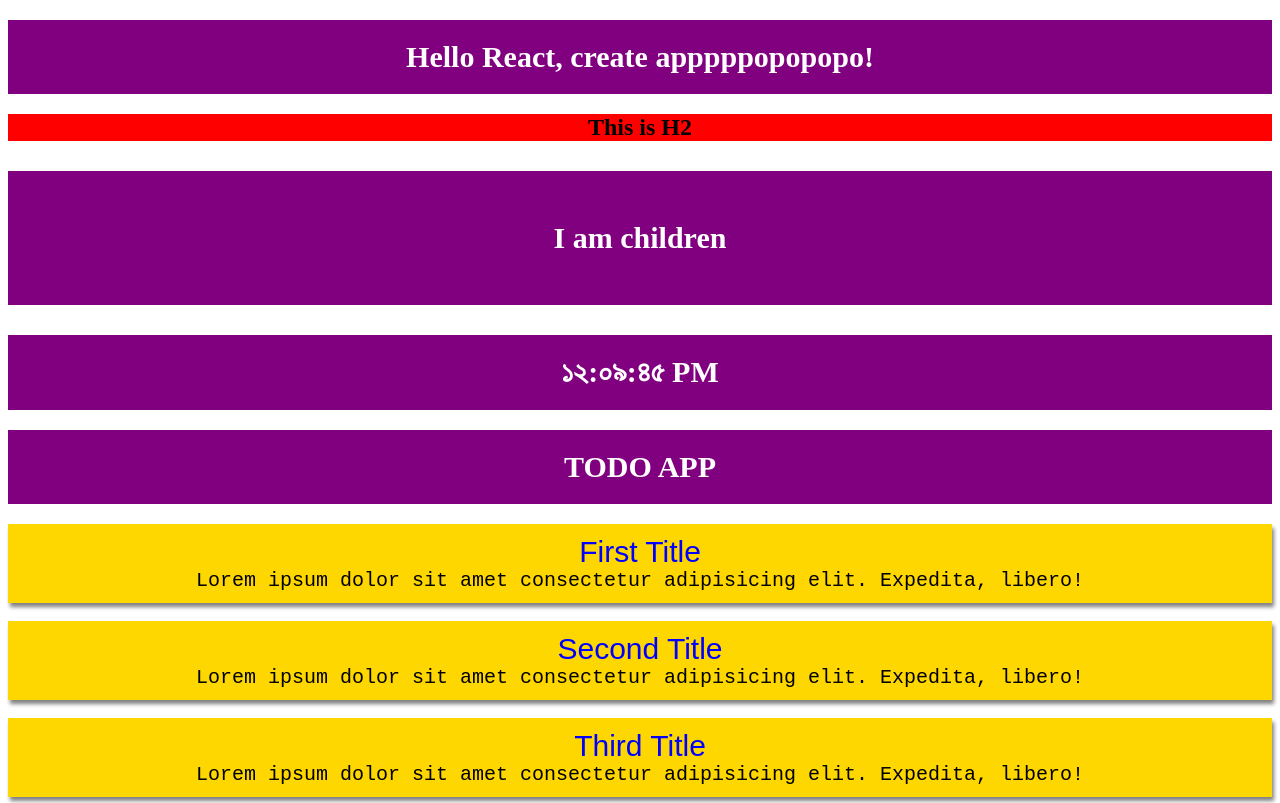
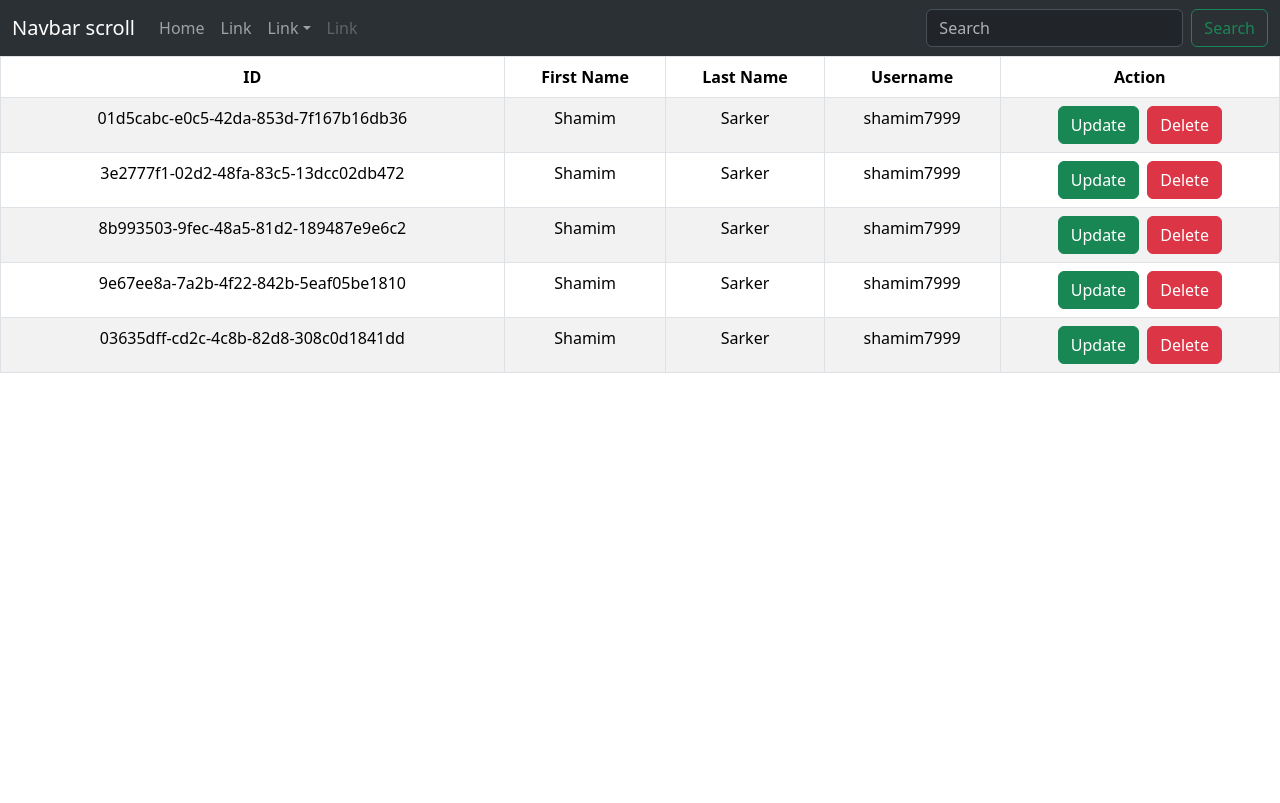
Before and after one commit to shamim7999/react, a React (Create React App) app in the folder my-react-app-2/: page / in a window 1280 px wide. Shown: the top 803 px of the page. Built offline with nearby package versions, Linux system fonts and the light colour scheme.

Commit message:
Added UserData

```diff
--- a/my-react-app-2/package.json
+++ b/my-react-app-2/package.json
@@ -6,10 +6,13 @@
     "@testing-library/jest-dom": "^5.17.0",
     "@testing-library/react": "^13.4.0",
     "@testing-library/user-event": "^13.5.0",
+    "bootstrap": "^5.3.3",
     "react": "^18.2.0",
+    "react-bootstrap": "^2.10.2",
     "react-dom": "^18.2.0",
     "react-scripts": "5.0.1",
     "uuid": "^9.0.1",
+    "uuidv4": "^6.2.13",
     "web-vitals": "^2.1.4"
   },
   "scripts": {
--- a/my-react-app-2/public/index.html
+++ b/my-react-app-2/public/index.html
@@ -16,6 +16,12 @@
       user's mobile device or desktop. See https://developers.google.com/web/fundamentals/web-app-manifest/
     -->
     <link rel="manifest" href="%PUBLIC_URL%/manifest.json" />
+    <link
+      rel="stylesheet"
+      href="https://cdn.jsdelivr.net/npm/bootstrap@5.3.2/dist/css/bootstrap.min.css"
+      integrity="sha384-T3c6CoIi6uLrA9TneNEoa7RxnatzjcDSCmG1MXxSR1GAsXEV/Dwwykc2MPK8M2HN"
+      crossorigin="anonymous"
+    />
     <!--
       Notice the use of %PUBLIC_URL% in the tags above.
       It will be replaced with the URL of the `public` folder during the build.
@@ -32,6 +38,8 @@
     <div id="root"></div>
 
 
+
+
     <script src="../src/index.js" type="text/jsx"></script>
   </body>
 </html>
--- /dev/null
+++ b/my-react-app-2/src/Apps/NavbarApp.js
@@ -0,0 +1,12 @@
+import React from "react";
+import NavbarBootstrap from "../components/Navbar";
+
+const NavbarApp = () => {
+    return (
+        <div>
+            <NavbarBootstrap />
+        </div>
+    );
+};
+
+export default NavbarApp;
--- /dev/null
+++ b/my-react-app-2/src/Apps/TableDataApp.js
@@ -0,0 +1,12 @@
+import React from "react";
+import TableData from "../components/TableData";
+
+const TableDataApp = () => {
+    return (
+        <div>
+            <TableData />
+        </div>
+    );
+};
+
+export default TableDataApp;
--- /dev/null
+++ b/my-react-app-2/src/components/Navbar.js
@@ -0,0 +1,51 @@
+import Button from 'react-bootstrap/Button';
+import Container from 'react-bootstrap/Container';
+import Form from 'react-bootstrap/Form';
+import Nav from 'react-bootstrap/Nav';
+import Navbar from 'react-bootstrap/Navbar';
+import NavDropdown from 'react-bootstrap/NavDropdown';
+
+function NavbarBootstrap() {
+  return (
+    <Navbar expand="lg" bg="dark" data-bs-theme="dark" className="bg-body-tertiary">
+      <Container fluid>
+        <Navbar.Brand href="#">Navbar scroll</Navbar.Brand>
+        <Navbar.Toggle aria-controls="navbarScroll" />
+        <Navbar.Collapse id="navbarScroll">
+          <Nav
+            className="me-auto my-2 my-lg-0"
+            style={{ maxHeight: '100px' }}
+            navbarScroll
+          >
+            <Nav.Link href="#action1">Home</Nav.Link>
+            <Nav.Link href="#action2">Link</Nav.Link>
+            <NavDropdown title="Link" id="navbarScrollingDropdown">
+              <NavDropdown.Item href="#action3">Action</NavDropdown.Item>
+              <NavDropdown.Item href="#action4">
+                Another action
+              </NavDropdown.Item>
+              <NavDropdown.Divider />
+              <NavDropdown.Item href="#action5">
+                Something else here
+              </NavDropdown.Item>
+            </NavDropdown>
+            <Nav.Link href="#" disabled>
+              Link
+            </Nav.Link>
+          </Nav>
+          <Form className="d-flex">
+            <Form.Control
+              type="search"
+              placeholder="Search"
+              className="me-2"
+              aria-label="Search"
+            />
+            <Button variant="outline-success">Search</Button>
+          </Form>
+        </Navbar.Collapse>
+      </Container>
+    </Navbar>
+  );
+}
+
+export default NavbarBootstrap;
--- /dev/null
+++ b/my-react-app-2/src/components/TableData.js
@@ -0,0 +1,111 @@
+import Table from 'react-bootstrap/Table';
+import UserList from '../data/UserData';
+
+function TableData() {
+
+   let users = [...UserList];
+
+
+  return (
+    <Table striped bordered hover className='text-center'>
+      <thead>
+        <tr>
+          <th>ID</th>
+          <th>First Name</th>
+          <th>Last Name</th>
+          <th>Username</th>
+          <th>Action</th>
+        </tr>
+      </thead>
+      <tbody>
+        {users.map((user) => {
+            return (
+                <tr key={user.id}>
+                <td>{user.id}</td>
+                <td>{user.firstName}</td>
+                <td>{user.lastName}</td>
+                <td>{user.userName}</td>
+                <td>
+                    <button className='btn btn-success'>Update</button> &nbsp;
+                    <button className='btn btn-danger'>Delete</button>
+                </td>
+            </tr>
+            );
+        })}
+      </tbody>
+    </Table>
+  );
+}
+
+export default TableData;
+
+
+
+
+// function TableData() {
+//     return (
+//       <Table striped bordered hover className='text-center'>
+//         <thead>
+//           <tr>
+//             <th>#</th>
+//             <th>First Name</th>
+//             <th>Last Name</th>
+//             <th>Username</th>
+//             <th>Action</th>
+//           </tr>
+//         </thead>
+//         <tbody>
+//           <tr>
+//             <td>1</td>
+//             <td>Mark</td>
+//             <td>Otto</td>
+//             <td>@mdo</td>
+//             <td>
+//               <button className='btn btn-success'>Update</button> &nbsp;
+//               <button className='btn btn-danger'>Delete</button>
+//             </td>
+//           </tr>
+//           <tr>
+//             <td>1</td>
+//             <td>Mark</td>
+//             <td>Otto</td>
+//             <td>@mdo</td>
+//             <td>
+//               <button className='btn btn-success'>Update</button> &nbsp;
+//               <button className='btn btn-danger'>Delete</button>
+//             </td>
+//           </tr>
+//           <tr>
+//             <td>1</td>
+//             <td>Mark</td>
+//             <td>Otto</td>
+//             <td>@mdo</td>
+//             <td>
+//               <button className='btn btn-success'>Update</button> &nbsp;
+//               <button className='btn btn-danger'>Delete</button>
+//             </td>
+//           </tr>
+//           <tr>
+//             <td>1</td>
+//             <td>Mark</td>
+//             <td>Otto</td>
+//             <td>@mdo</td>
+//             <td>
+//               <button className='btn btn-success'>Update</button> &nbsp;
+//               <button className='btn btn-danger'>Delete</button>
+//             </td>
+//           </tr>
+//           <tr>
+//             <td>1</td>
+//             <td>Mark</td>
+//             <td>Otto</td>
+//             <td>@mdo</td>
+//             <td>
+//               <button className='btn btn-success'>Update</button> &nbsp;
+//               <button className='btn btn-danger'>Delete</button>
+//             </td>
+//           </tr>
+//         </tbody>
+//       </Table>
+//     );
+//   }
--- /dev/null
+++ b/my-react-app-2/src/data/UserData.js
@@ -0,0 +1,38 @@
+import React from "react";
+import { v4 as uuidv4 } from 'uuid';
+
+const UserList = [
+    {
+        id: uuidv4(),
+        firstName: "Shamim",
+        lastName: "Sarker",
+        userName: "shamim7999"
+    },
+    {
+        id: uuidv4(),
+        firstName: "Shamim",
+        lastName: "Sarker",
+        userName: "shamim7999"
+    },
+    {
+        id: uuidv4(),
+        firstName: "Shamim",
+        lastName: "Sarker",
+        userName: "shamim7999"
+    },
+    {
+        id: uuidv4(),
+        firstName: "Shamim",
+        lastName: "Sarker",
+        userName: "shamim7999"
+    },
+    {
+        id: uuidv4(),
+        firstName: "Shamim",
+        lastName: "Sarker",
+        userName: "shamim7999"
+    }
+
+];
+
+export default UserList;
--- a/my-react-app-2/src/index.js
+++ b/my-react-app-2/src/index.js
@@ -2,6 +2,9 @@ import React from "react";
 import ReactDOM from "react-dom/client";
 import App from "./Apps/App";
 import List from "./Apps/TodoApp";
+import NavbarApp from "./Apps/NavbarApp";
+import 'bootstrap/dist/css/bootstrap.min.css';
+import TableDataApp from "./Apps/TableDataApp";
 
 const demo = {
   backgroundColor: "red",
@@ -33,14 +36,8 @@ class Clock extends React.Component {
   render() {
     return (
       <div>
-        <h1 className="headingStyle">Hello React, create apppppopopopo!</h1>
-        <h2 style={demo}>This is H2</h2>
-        <h3 className="headingStyle">{this.props.children}</h3>
-        <h1 className="headingStyle">
-          {this.state.date.toLocaleTimeString(this.props.locale)}
-        </h1>
-        <App />
-        <List />
+        <NavbarApp />
+        <TableDataApp />
       </div>
     );
   }
@@ -65,3 +62,15 @@ root.render(
     <p>I am children</p>
   </Clock>
 );
+
+
+
+
+// <h1 className="headingStyle">Hello React, create apppppopopopo!</h1>
+        // <h2 style={demo}>This is H2</h2>
+        // <h3 className="headingStyle">{this.props.children}</h3>
+        // <h1 className="headingStyle">
+        //   {this.state.date.toLocaleTimeString(this.props.locale)}
+        // </h1>
+        // <App />
+        // <List />
```
Also changed, not shown: my-react-app-2/src/components/Card.js (line endings or trailing spaces), 1 other file (tests, documents, lock files or other folders).
